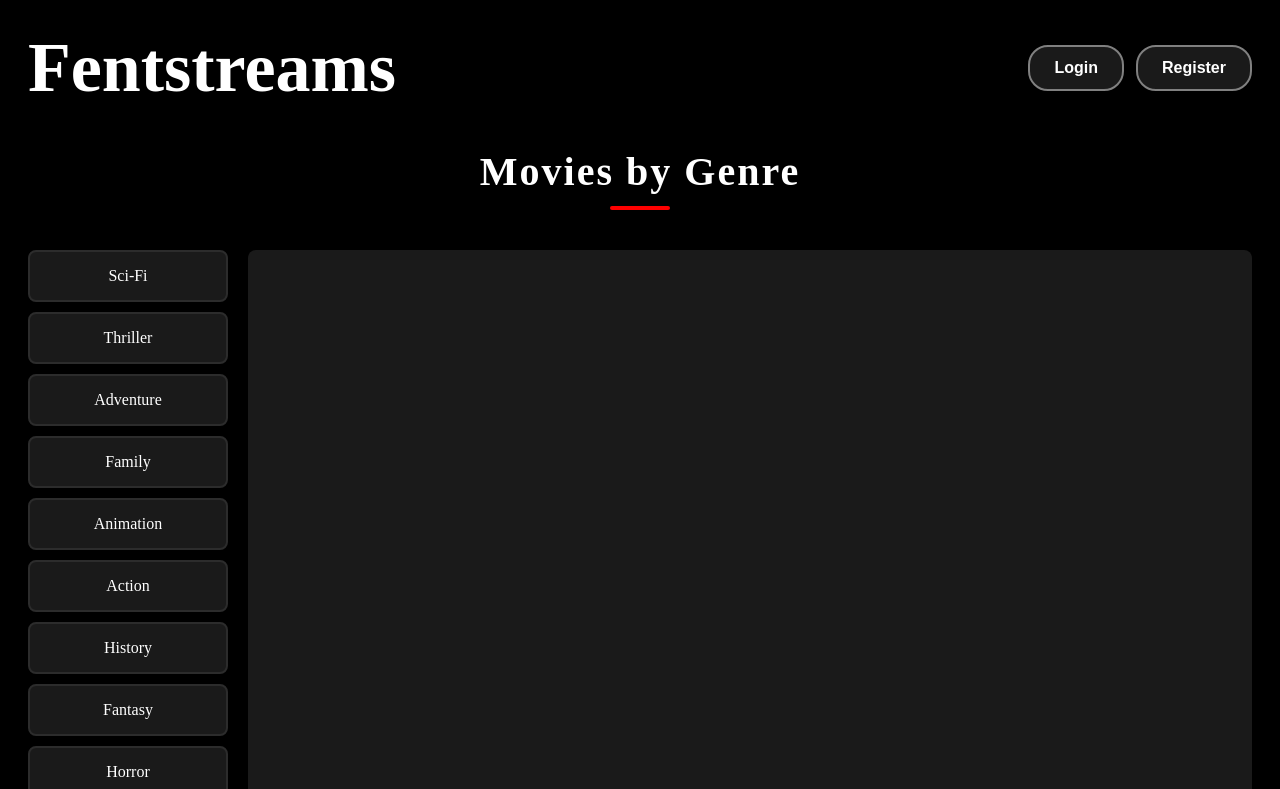
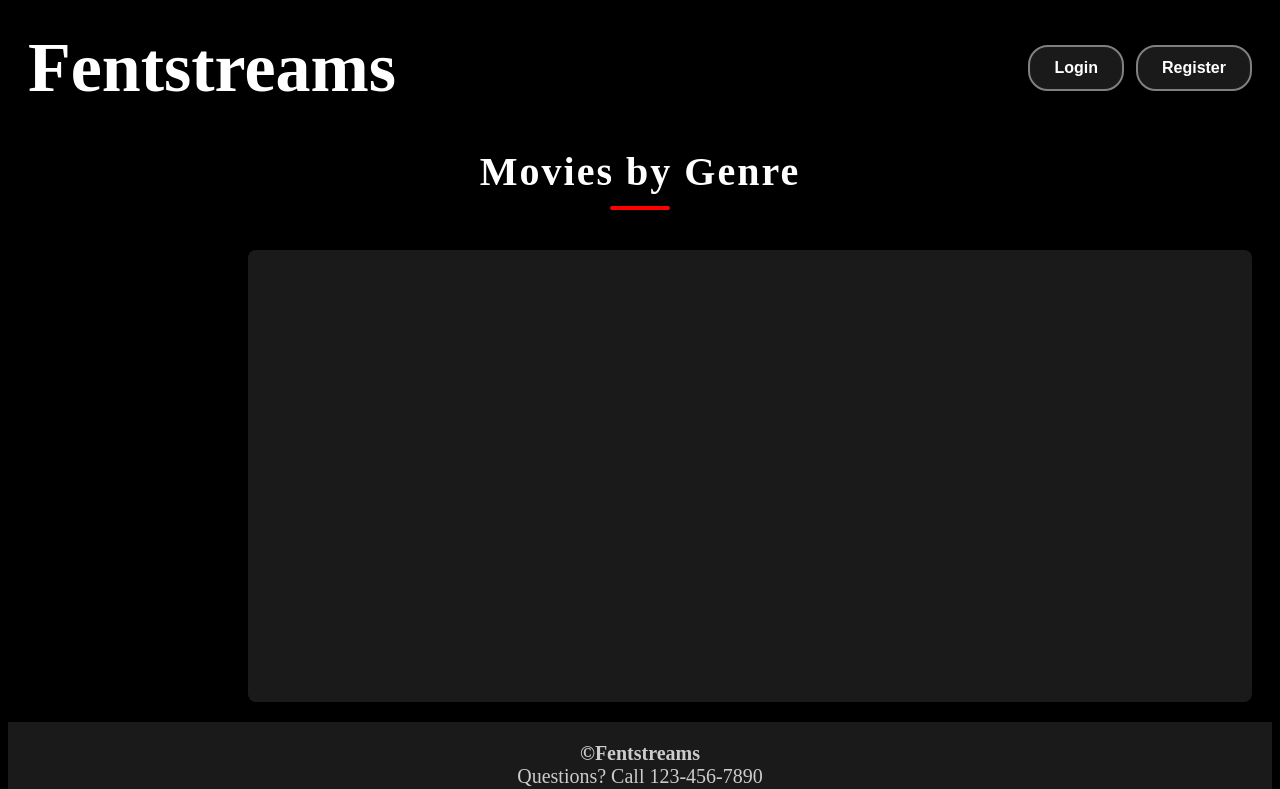
Before and after one commit to JacksonHuang312/assignment6, a React (Vite) app: page /movies in a window 1280 px wide. Shown: the top 789 px of the page. Built offline with nearby package versions, Linux system fonts and the light colour scheme.

Commit message:
Fixed genre selection

```diff
--- a/src/Views/MovieView.jsx
+++ b/src/Views/MovieView.jsx
@@ -2,20 +2,29 @@ import { Outlet, Link } from "react-router-dom";
 import Header from "../components/Header";
 import Footer from "../components/Footer";
 import "./MovieView.css";
+import { useStoreContext } from "../Context";
 
 function MovieView() {
-    const genres = [
-        { genre: "Sci-Fi", id: 878 },
-        { genre: "Thriller", id: 53 },
-        { genre: "Adventure", id: 12 },
-        { genre: "Family", id: 10751 },
-        { genre: "Animation", id: 16 },
-        { genre: "Action", id: 28 },
-        { genre: "History", id: 36 },
-        { genre: "Fantasy", id: 14 },
-        { genre: "Horror", id: 27 },
-        { genre: "Comedy", id: 35 }
-    ];
+    const { selectedGenres } = useStoreContext();
+
+    const genreIds = {
+        "Sci-Fi": 878,
+        "Thriller": 53,
+        "Adventure": 12,
+        "Family": 10751,
+        "Animation": 16,
+        "Action": 28,
+        "History": 36,
+        "Fantasy": 14,
+        "Horror": 27,
+        "Comedy": 35
+    };
+
+    // Convert selected genre names to objects with id and genre
+    const selectedGenreObjects = selectedGenres.map(genreName => ({
+        genre: genreName,
+        id: genreIds[genreName]
+    }));
 
     return (
         <div className="app-container">
@@ -23,7 +32,7 @@ function MovieView() {
             <h1 className="movieview-title">Movies by Genre</h1>
             <div className="genre-container">
                 <div className="genre-list">
-                    {genres.map(genre => (
+                    {selectedGenreObjects.map(genre => (
                         <Link
                             key={genre.id}
                             to={`/movies/genre/${genre.id}`}
```
